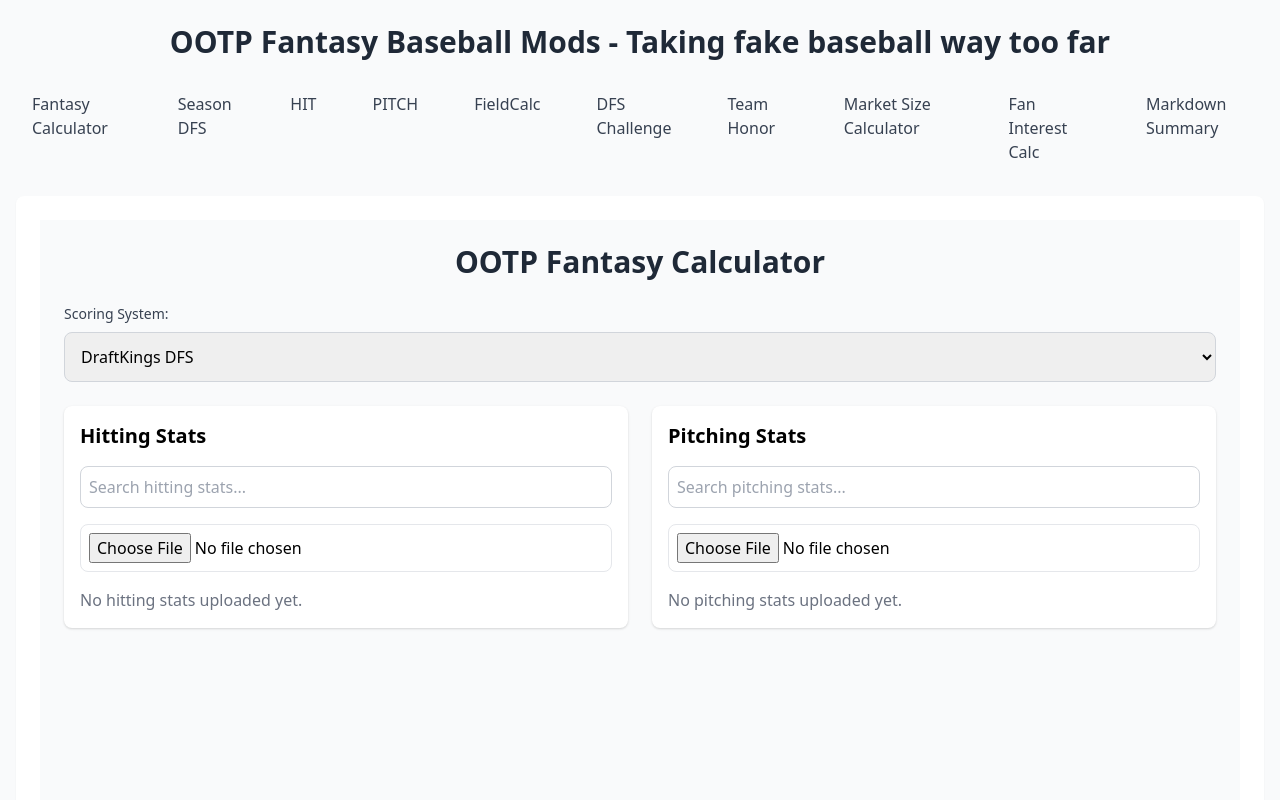
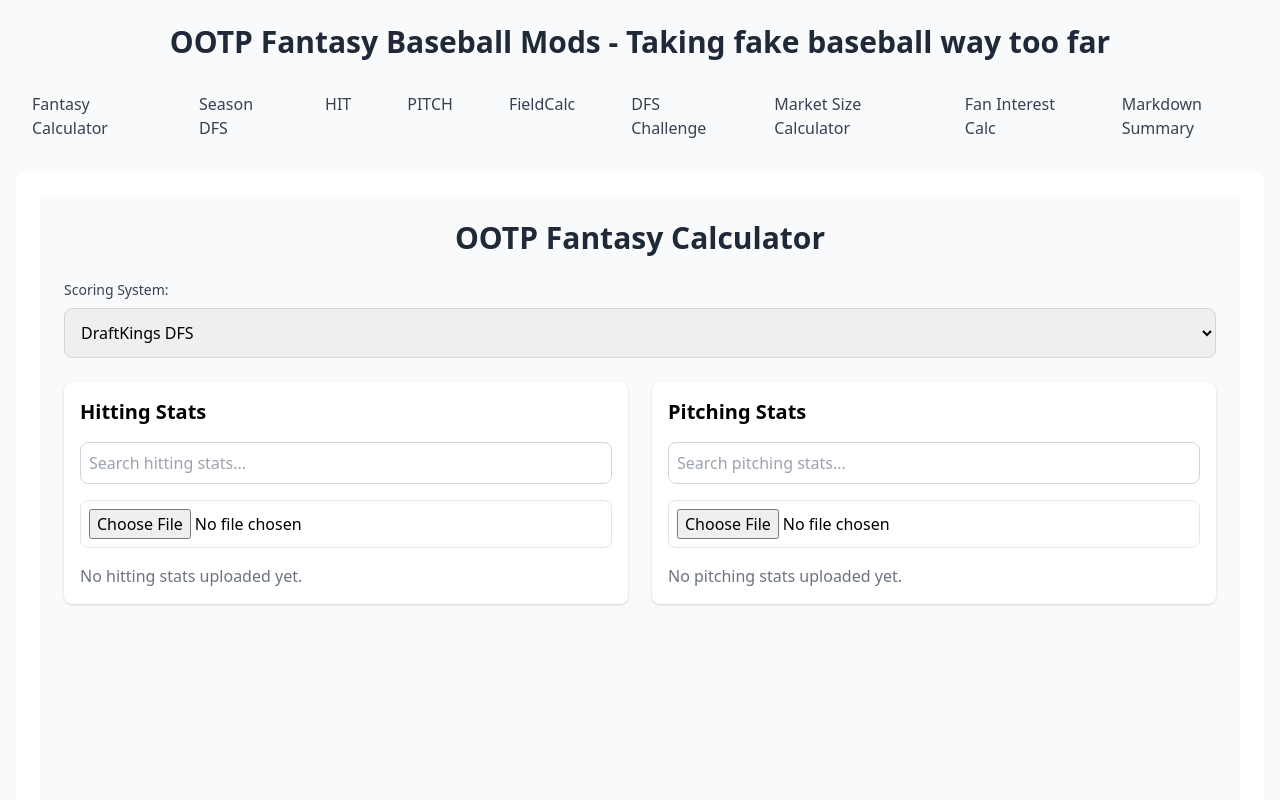
Before and after one commit to quarterback/SimBaseballCalc, a React (Create React App) app: page / in a window 1280 px wide. Shown: the top 800 px of the page. Built offline with nearby package versions, Linux system fonts and the light colour scheme.

Commit message:
Update App.js

```diff
--- a/src/App.js
+++ b/src/App.js
@@ -9,7 +9,6 @@ import StatcastHittingTool from './StatcastHittingTool';
 import StatcastPitchingTool from './StatcastPitchingTool';
 import FanInterestCalc from './FanInterestCalc';
 import MarketCalc from './MarketCalc';
-import TeamHallOfHonor from './TeamHallOfHonor';
 
 
 function App() {
@@ -58,12 +57,6 @@ function App() {
             >
               DFS Challenge
             </Link>
-                <Link
-  to="/team-honor"
-  className="px-4 py-2 text-gray-700 hover:text-blue-600 hover:bg-gray-100 rounded-lg transition-colors"
->
-  Team Honor
-</Link>
             <Link
               to="/market-calc"
               className="px-4 py-2 text-gray-700 hover:text-blue-600 hover:bg-gray-100 rounded-lg transition-colors"
@@ -95,7 +88,6 @@ function App() {
               <Route path="/dfs-ai" element={<DFSAI />} />
               <Route path="/market-calc" element={<MarketCalc />} />
               <Route path="/fan-interest" element={<FanInterestCalc />} />
-              <Route path="/team-honor" element={<TeamHallOfHonor />} />
             </Routes>
           </div>
         </div>
```
